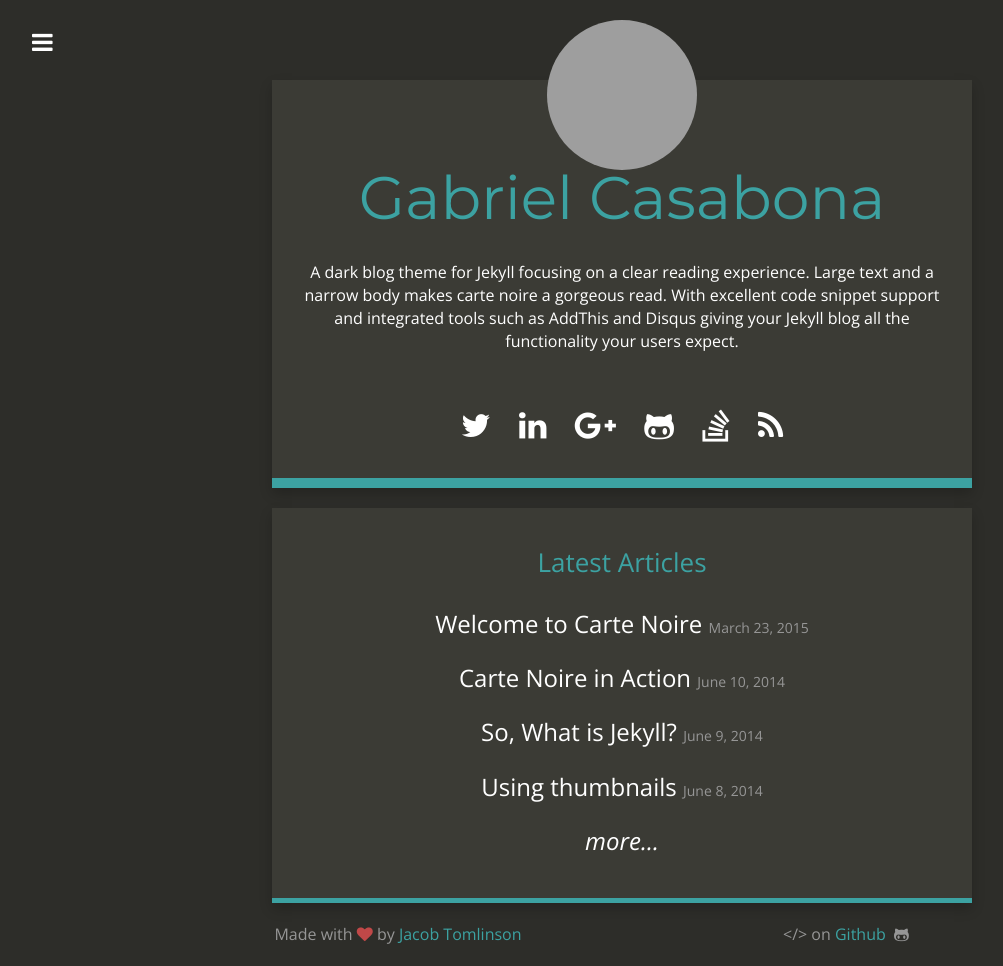
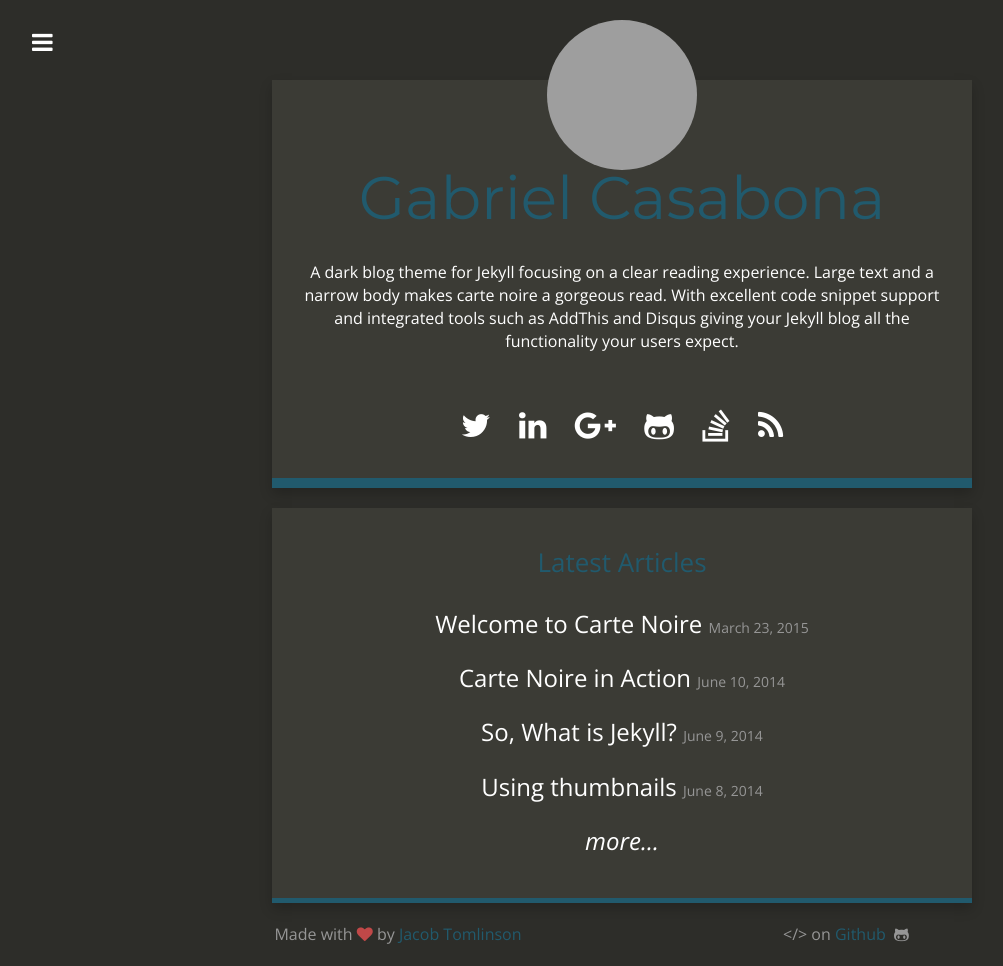
Before and after one commit to gcasabona/gcasabona.github.io, a Jekyll site: the page built from index.html, in a window 1280 px wide. Shown: the whole page, without its empty margins (18-1021 px from the left). Built offline with Jekyll 4.4.1, drawn with Linux system fonts in a browser that asks for light colours; nearby versions of some CDN libraries; grey boxes are pictures that could not be loaded.

Commit message:
dark blue

```diff
--- a/css/style.scss
+++ b/css/style.scss
@@ -54,7 +54,7 @@
 }
 
 a, a:active {
-	color: $light-blue;
+	color: $dark-blue;
 	text-decoration: none;
 }
 
@@ -135,7 +135,7 @@
 	padding-right: 30px;
 	margin-top: 20px;
 	box-shadow: 0px 0px 0px 0px, 0px 6px 12px rgba(0, 0, 0, 0.2);
-	border-bottom: 5px solid $light-blue;
+	border-bottom: 5px solid $dark-blue;
 }
 
 #my-menu {
@@ -149,7 +149,7 @@
 	}
 
 	a:hover {
-		color: $light-blue;
+		color: $dark-blue;
 	}
 
 	.pages {
@@ -252,12 +252,12 @@
 	}
 
 	.content-panel:nth-of-type(1) {
-		border-bottom: 10px solid $light-blue;
+		border-bottom: 10px solid $dark-blue;
 	}
 
 	.author-header {
 		font-family: 'Montserrat', sans-serif;
-		color: $light-blue;
+		color: $dark-blue;
 		margin-top: 0px;
 		padding-top: 15px;
 		font-size: 30px;
@@ -306,7 +306,7 @@
 
 		h2 {
 			margin-bottom: 30px;
-			color: $light-blue;
+			color: $dark-blue;
 			font-size: 26px;
 		}
 
@@ -346,7 +346,7 @@
 		}
 
 		a:hover {
-			color: $light-blue;
+			color: $dark-blue;
 		}
 	}
 
@@ -373,7 +373,7 @@
 		}
 
 		a:hover {
-			color: $light-blue;
+			color: $dark-blue;
 		}
 
 		ul {
@@ -476,7 +476,7 @@
 		}
 
 		a:hover {
-			color: $light-blue;
+			color: $dark-blue;
 		}
 
 		h4 {
@@ -699,7 +699,7 @@
 				}
 
 				a:hover {
-					color: $light-blue;
+					color: $dark-blue;
 				}
 
 			}
@@ -809,7 +809,7 @@
 		margin-top: 30px;
 
 		a {
-			color: $light-blue;
+			color: $dark-blue;
 		}
 	}
 
@@ -850,8 +850,8 @@
 }
 
 .btn-categories {
-	background-color: $light-blue;
-	border-color: $light-blue;
+	background-color: $dark-blue;
+	border-color: $dark-blue;
 	color: $white;
 	&:hover {
 		background-color: $dark-blue;
@@ -871,10 +871,10 @@
 }
 
 .dropdown-menu {
-	background-color: $light-blue;
+	background-color: $dark-blue;
 	color: $white;
 	> li > a {
-		background-color: $light-blue;
+		background-color: $dark-blue;
 		color: $white;
 		&:hover {
 			background-color: $dark-blue;
```
